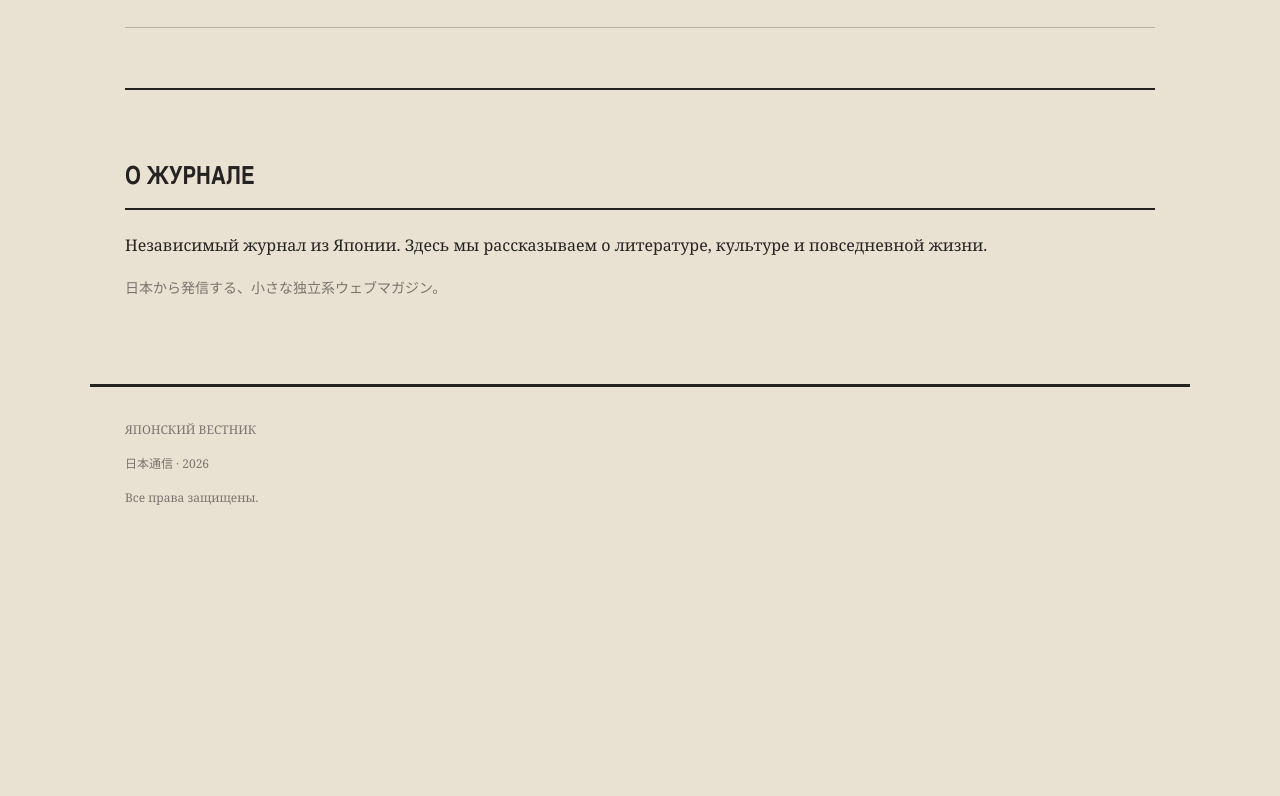
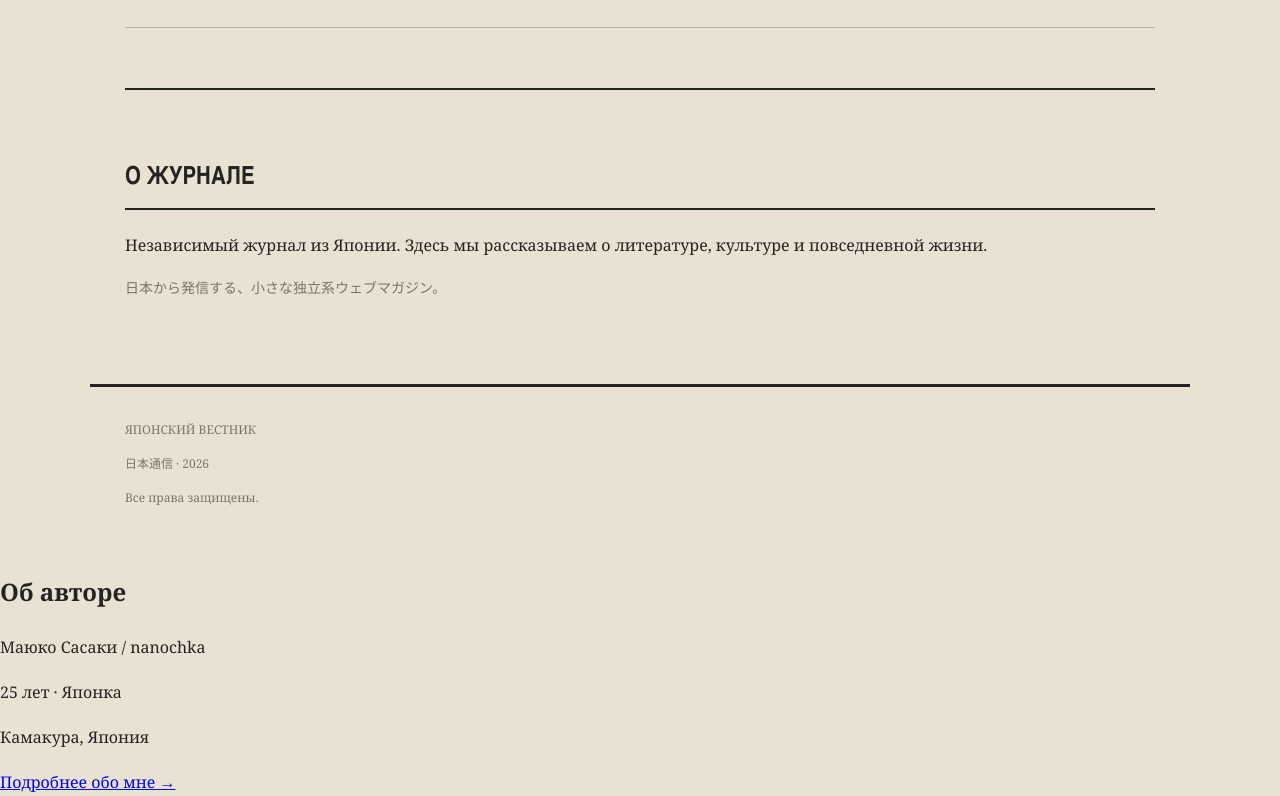
Before and after one commit to mori-chka/kamakura-ru, a plain HTML site: page index.html in a window 1280 px wide. Shown: the part 1609-2405 px from the top of the page. Before the commit the page ends 2159 px from the top, so only its background shows below. Drawn offline with Linux system fonts and the light colour scheme.

Commit message:
Update index.html

```diff
--- a/index.html
+++ b/index.html
@@ -104,3 +104,11 @@
 
 </body>
 </html>
+
+<section class="about-preview">
+  <h2>Об авторе</h2>
+  <p>Маюко Сасаки / nanochka</p>
+  <p>25 лет · Японка</p>
+  <p>Камакура, Япония</p>
+  <a href="about.html">Подробнее обо мне →</a>
+</section>
```
